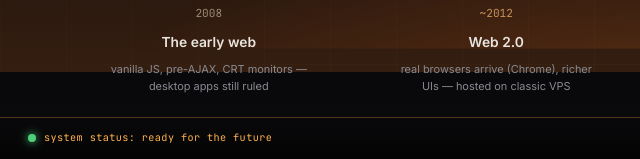
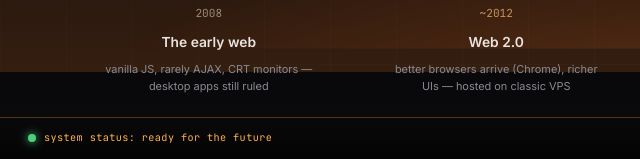
Before and after one commit to mismatch/mismatch.github.io, a plain HTML site: page index.html in a window 1280 px wide. Shown: the part 728-887 px from the top of the page, 0-640 px from the left. Drawn offline with Linux system fonts and the light colour scheme.

Commit message:
light text adjustments in timeline

```diff
--- a/index.html
+++ b/index.html
@@ -147,7 +147,7 @@
         </div>
         <div class="tl-yr">2008</div>
         <div class="tl-name">The early web</div>
-        <div class="tl-det">vanilla JS, pre-AJAX, CRT monitors — desktop apps still ruled</div>
+        <div class="tl-det">vanilla JS, rarely AJAX, CRT monitors — desktop apps still ruled</div>
       </div>
 
       <div class="tl-era e2">
@@ -161,7 +161,7 @@
         </div>
         <div class="tl-yr">~2012</div>
         <div class="tl-name">Web 2.0</div>
-        <div class="tl-det">real browsers arrive (Chrome), richer UIs — hosted on classic VPS</div>
+        <div class="tl-det">better browsers arrive (Chrome), richer UIs — hosted on classic VPS</div>
       </div>
 
       <div class="tl-era e3">
```
